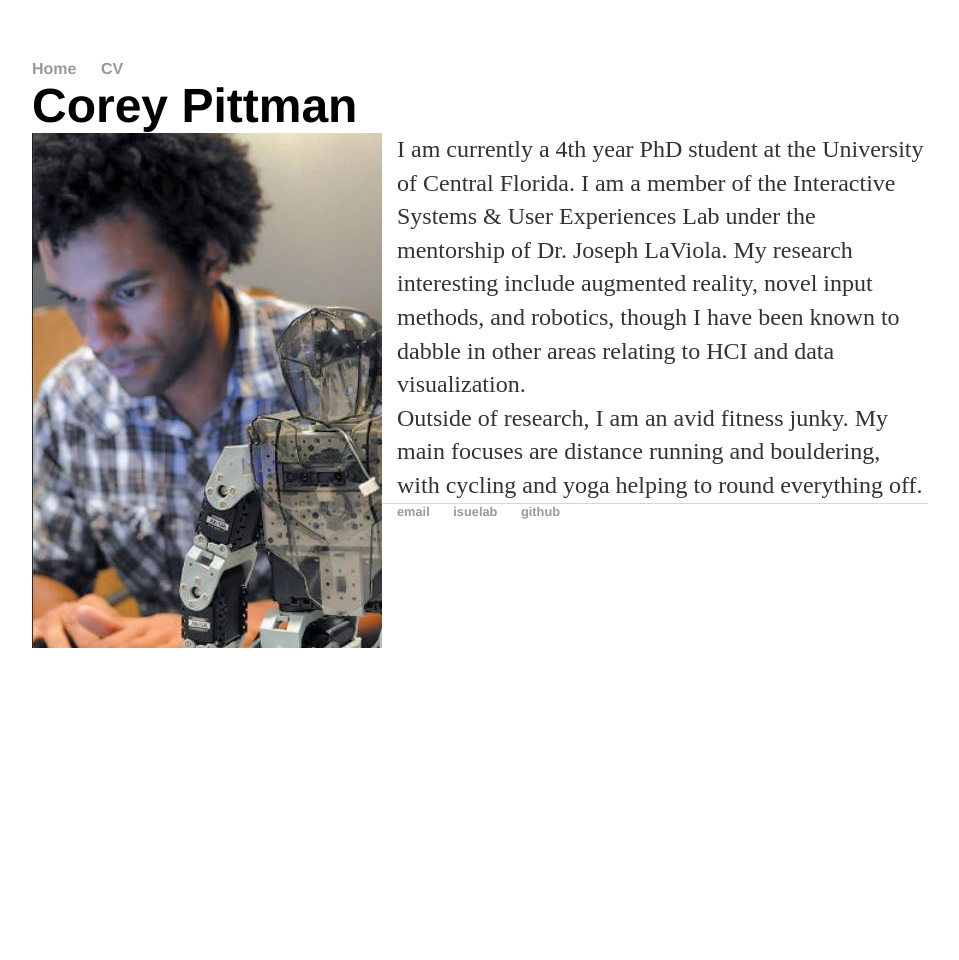
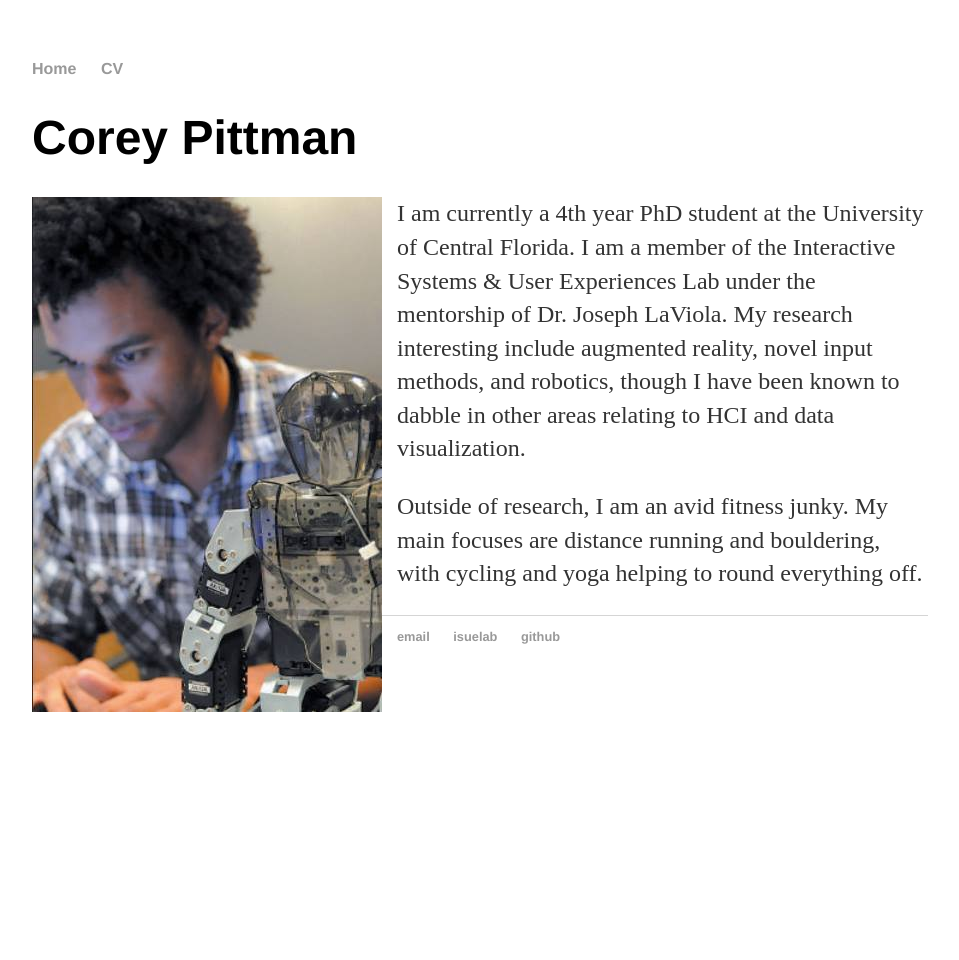
Before and after one commit to crpittman/crpittman.github.io, a Jekyll site: the page built from index.html, in a window 1280 px wide. Shown: the whole page, without its empty margins (160-1119 px from the left). Built offline with Jekyll 4.4.1, drawn with Linux system fonts in a browser that asks for light colours; after the commit the page ends 900 px from its top, so only the background shows below that.

Commit message:
Update main.css

```diff
--- a/css/main.css
+++ b/css/main.css
@@ -1,7 +1,6 @@
 body {
     margin: 60px auto;
     width: 70%;
-    height: 100%;
 }
 nav ul, footer ul {
     font-family:'Helvetica', 'Arial', 'Sans-Serif';
@@ -46,19 +45,3 @@ img {
     max-width: 100%;
     height: auto;
 }
-
-* {
-    margin: 0;
-}
-html, body {
-    height: 100%;
-}
-.wrapper {
-    min-height: 100%;
-    height: auto !important; /* This line and the next line are not necessary unless you need IE6 support */
-    height: 100%;
-    margin: 0 auto -155px; /* the bottom margin is the negative value of the footer's height */
-}
-.footer, .push {
-    height: 155px; /* .push must be the same height as .footer */
-}
```
